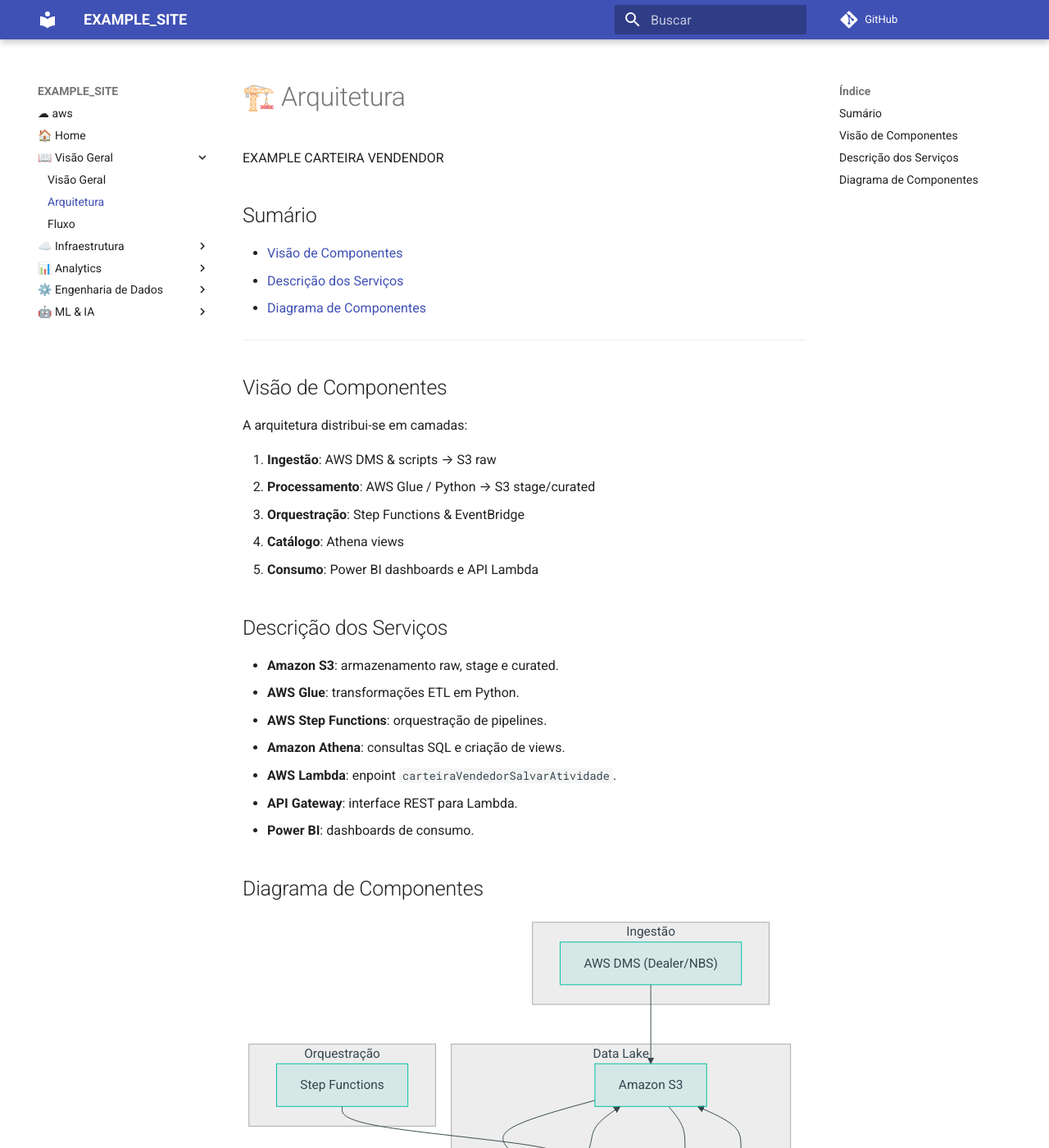
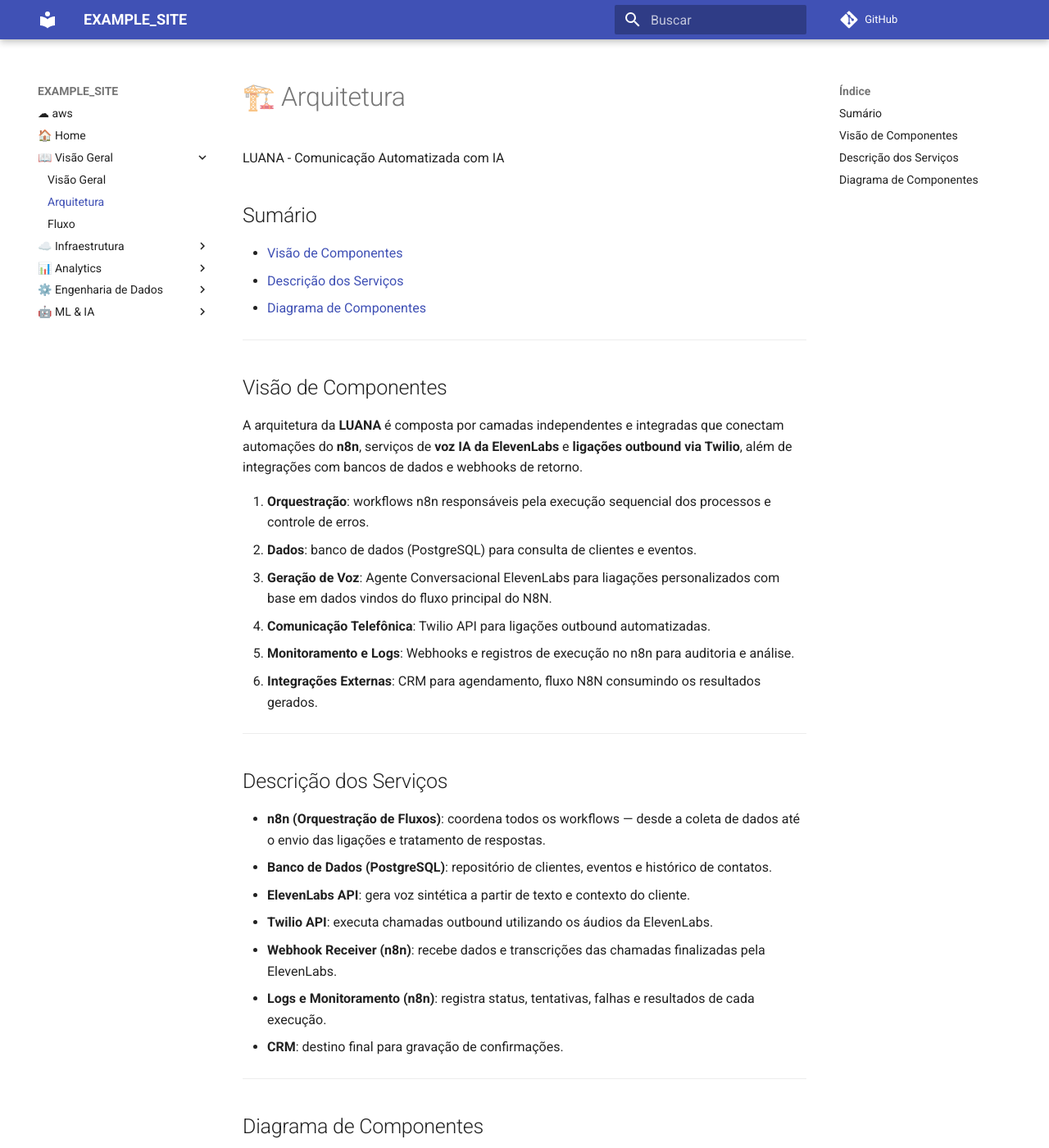
Before and after one commit to Datadriven-Saga/ml-vendas-ia-eventos-pri-voz, an MkDocs documentation site: the page built from docs/02_arquitetura.md, in a window 1280 px wide and 1400 px high. Shown: the whole window at 82% size. Built offline with MkDocs 1.6.1 and Material for MkDocs 9.7.7, drawn with Linux system fonts in a browser that asks for light colours; comment, search, counter and statistics services are not loaded.

Commit message:
docs(arquitetura): Adiciona documentação de arquitetura do agente de voz

````diff
--- a/docs/02_arquitetura.md
+++ b/docs/02_arquitetura.md
@@ -1,5 +1,5 @@
 # 🏗️ Arquitetura
-EXAMPLE CARTEIRA VENDENDOR
+LUANA - Comunicação Automatizada com IA
 ## Sumário
 - [Visão de Componentes](#visão-de-componentes)
 - [Descrição dos Serviços](#descrição-dos-serviços)
@@ -9,51 +9,72 @@ EXAMPLE CARTEIRA VENDENDOR
 
 ## Visão de Componentes
 
-A arquitetura distribui-se em camadas:
+A arquitetura da **LUANA** é composta por camadas independentes e integradas que conectam automações do **n8n**, serviços de **voz IA da ElevenLabs** e **ligações outbound via Twilio**, além de integrações com bancos de dados e webhooks de retorno.
 
-1. **Ingestão**: AWS DMS & scripts → S3 raw
-2. **Processamento**: AWS Glue / Python → S3 stage/curated
-3. **Orquestração**: Step Functions & EventBridge
-4. **Catálogo**: Athena views
-5. **Consumo**: Power BI dashboards e API Lambda
+1. **Orquestração**: workflows n8n responsáveis pela execução sequencial dos processos e controle de erros.
+2. **Dados**: banco de dados (PostgreSQL) para consulta de clientes e eventos.
+3. **Geração de Voz**: Agente Conversacional ElevenLabs para liagações personalizados com base em dados vindos do fluxo principal do N8N.
+4. **Comunicação Telefônica**: Twilio API para ligações outbound automatizadas.
+5. **Monitoramento e Logs**: Webhooks e registros de execução no n8n para auditoria e análise.
+6. **Integrações Externas**: CRM para agendamento, fluxo N8N consumindo os resultados gerados.
+
+---
 
 ## Descrição dos Serviços
 
-- **Amazon S3**: armazenamento raw, stage e curated.
-- **AWS Glue**: transformações ETL em Python.
-- **AWS Step Functions**: orquestração de pipelines.
-- **Amazon Athena**: consultas SQL e criação de views.
-- **AWS Lambda**: enpoint `carteiraVendedorSalvarAtividade`.
-- **API Gateway**: interface REST para Lambda.
-- **Power BI**: dashboards de consumo.
+- **n8n (Orquestração de Fluxos)**: coordena todos os workflows — desde a coleta de dados até o envio das ligações e tratamento de respostas.
+- **Banco de Dados (PostgreSQL)**: repositório de clientes, eventos e histórico de contatos.
+- **ElevenLabs API**: gera voz sintética a partir de texto e contexto do cliente.
+- **Twilio API**: executa chamadas outbound utilizando os áudios da ElevenLabs.
+- **Webhook Receiver (n8n)**: recebe dados e transcrições das chamadas finalizadas pela ElevenLabs.
+- **Logs e Monitoramento (n8n)**: registra status, tentativas, falhas e resultados de cada execução.
+- **CRM**: destino final para gravação de confirmações.
+
+---
 
 ## Diagrama de Componentes
 
 ```mermaid
 flowchart TB
-  subgraph Ingestão
-    DMS["AWS DMS (Dealer/NBS)"]
-  end
-  subgraph Data Lake
-    S3["Amazon S3"] --> Glue["AWS Glue (Python ETL)"] --> Athena["Amazon Athena"]
-  end
-  subgraph Orquestração
-    SF["Step Functions"]
-  end
-  subgraph API
-    APIGW["API Gateway"]-->Lambda["Lambda:SalvarAtividade"]
-  end
-  subgraph BI
-    PB["Power BI"]
+
+  %% Camada de Orquestração
+  subgraph Orquestracao[Orquestração]
+    N8N[n8n - Workflows Principais]
   end
 
-  DMS --> S3
-  SF --> Glue
-  Glue --> S3
-  S3 --> Athena
-  Athena --> PB
-  PB --> APIGW
-  APIGW --> Lambda
-  Lambda --> S3
+  %% Camada de Dados
+  subgraph Dados
+    DB[Banco de Dados - Clientes/Eventos]
+  end
 
+  %% Camada de Geração de Voz
+  subgraph Voz
+    ELEVEN[Agente Conversacional ElevenLabs - Geração de Voz]
+  end
+
+  %% Camada de Comunicação
+  subgraph Comunicacao[Comunicação]
+    TWILIO[Twilio API - Ligação Outbound]
+  end
+
+  %% Camada de Monitoramento
+  subgraph Monitoramento
+    WEBHOOK[Webhook ElevenLabs para n8n]
+    LOGS[Logs e Dashboards n8n]
+  end
+
+  %% Camada de Integração Externa
+  subgraph Integracoes[Integrações]
+    CRM[CRM / Sistema de Agendamento]
+  end
+
+  %% Fluxos de Comunicação
+  N8N --> DB
+  N8N --> ELEVEN
+  ELEVEN --> TWILIO
+  TWILIO --> ELEVEN
+  ELEVEN --> WEBHOOK
+  WEBHOOK --> N8N
+  N8N --> LOGS
+  N8N --> CRM
 ```
````
